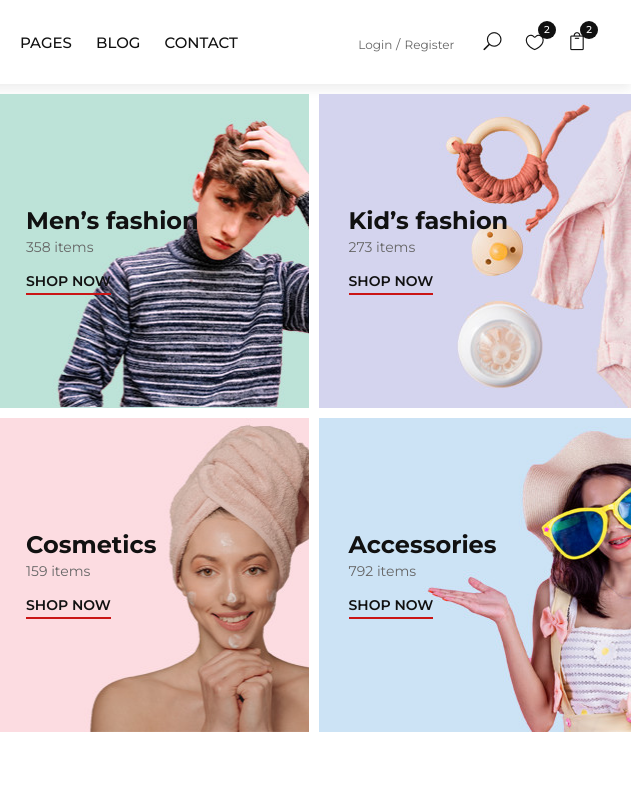
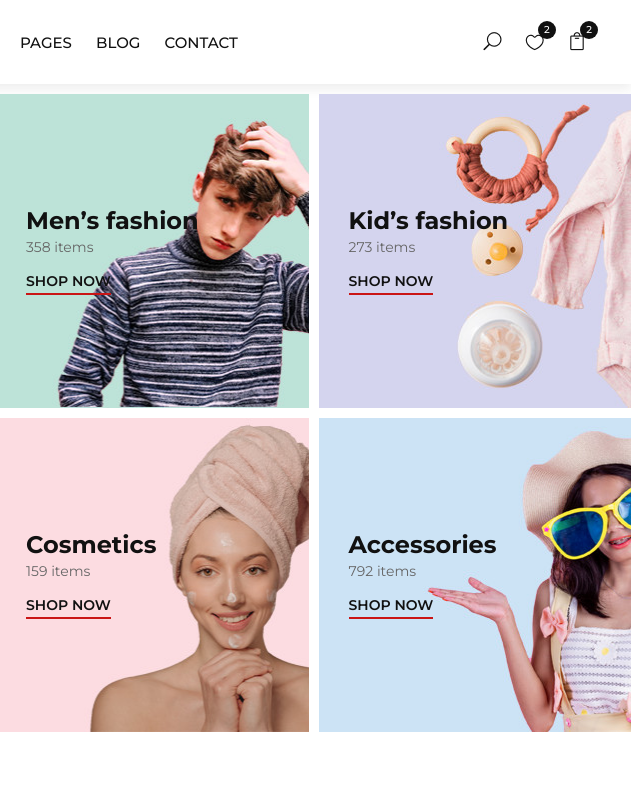
Before and after one commit to ile9re/Amazon-Finds, a plain HTML site: page index.html in a window 1280 px wide. Shown: the top 799 px of the page, 649-1280 px from the left. Drawn offline with Linux system fonts and the light colour scheme.

Commit message:
quité el login

```diff
--- a/index.html
+++ b/index.html
@@ -82,10 +82,6 @@
                 </div>
                 <div class="col-lg-3">
                     <div class="header__right">
-                        <div class="header__right__auth">
-                            <a href="#">Login</a>
-                            <a href="#">Register</a>
-                        </div>
                         <ul class="header__right__widget">
                             <li><span class="icon_search search-switch"></span></li>
                             <li><a href="#"><span class="icon_heart_alt"></span>
```
